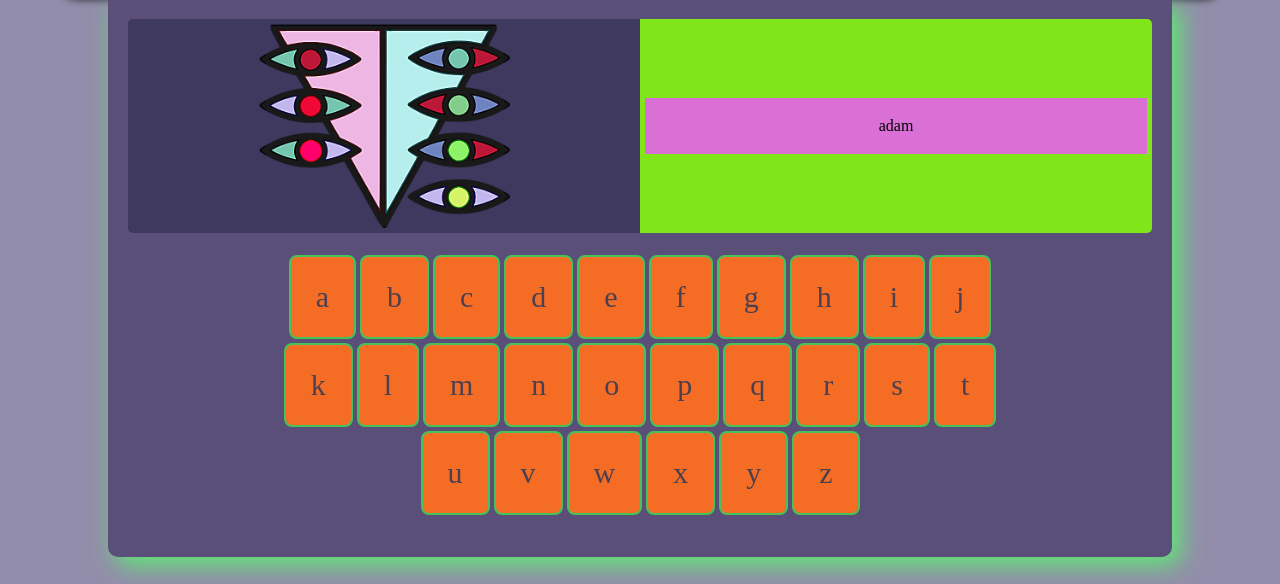
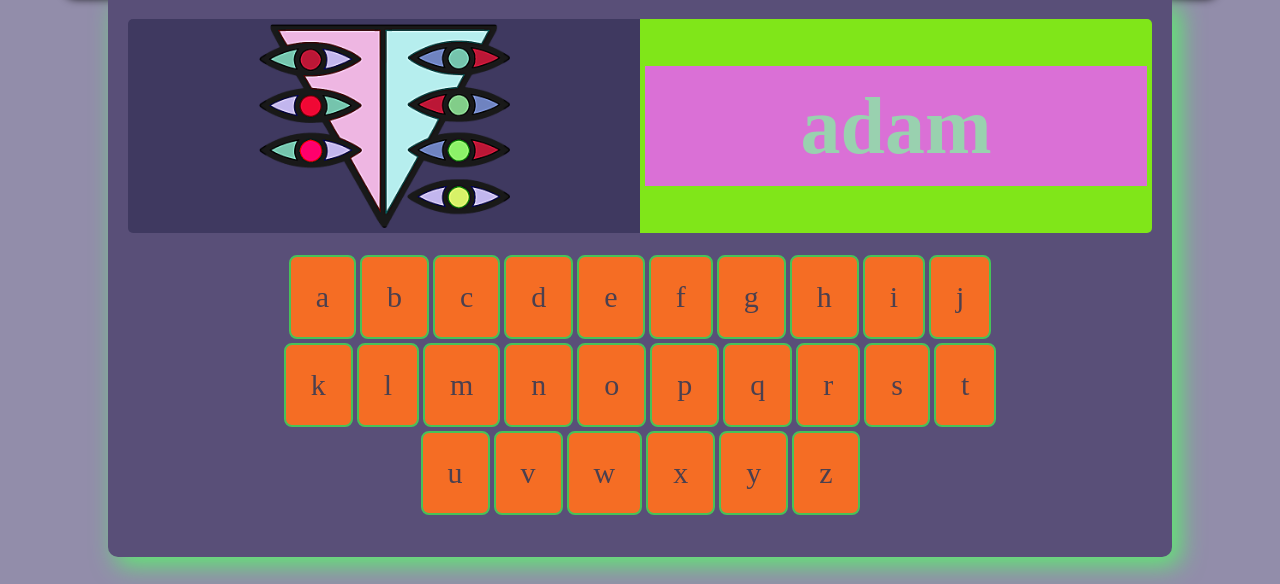
Before and after one commit to BMD-518/Word-Guess-Game2.0, a plain HTML site: page index.html in a window 1280 px wide. Shown: the part 216-800 px from the top of the page. Drawn offline with Linux system fonts and the light colour scheme.

Commit message:
minor styling #current-word

```diff
--- a/assets/css/style.css
+++ b/assets/css/style.css
@@ -67,7 +67,10 @@ body {
 
 #current-word {
   background-color: orchid;
+  color: hsla(138, 63%, 72%, 0.822);
   padding: 20px;
+  font-size: 500%;
+  font-weight: 800;
   justify-content: center;
 }
 
```
